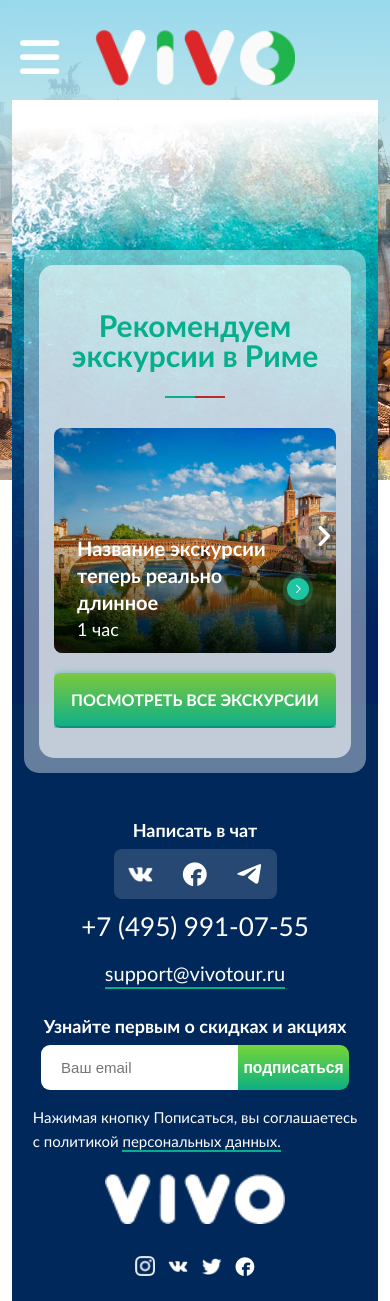
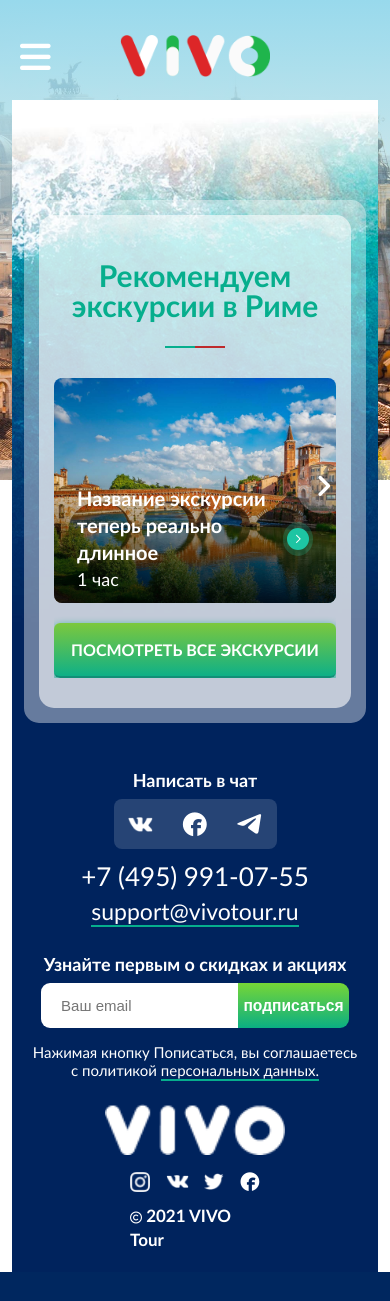
Before and after one commit to fishok11/vivotour, a PHP site: page /lib_site/templates/common_outer.php in a window 390 px wide. After the commit the page ends 1272 px from the top, so only its background shows below. Run offline with PHP 8.4, Linux system fonts and the light colour scheme; the template is opened without the code that fills it, so the values that code supplies are empty; some libraries are stand-ins or nearby versions.

Commit message:
remake header & footer

```diff
--- a/www/css/redesignStyle.css
+++ b/www/css/redesignStyle.css
@@ -1496,13 +1499,13 @@ h3 {
 
 .footer {
     height: auto;
-    background-color: #00285b;
+    background-color: #00235d;
     background-image: url("/imageNew/backgrounds_1920/footerall.jpg");
     background-size: 100% auto;
     background-position: top;
     background-repeat: no-repeat;
     padding-bottom: 50px;
-    padding-top: 150px;
+    padding-top: 100px;
 }
 .page-index .footer {
     background-image: url("/imageNew/backgrounds_1920/footer.jpg");
@@ -1578,6 +1582,23 @@ h3 {
     font-weight: bold;
     color: #FFFFFF;
     margin: 0;
+    padding-top: 18px;
+    position: relative;
+    top: 6px;
+    line-height: 0.8em;
+}
+.footer-copyright {
+    font-size: 12px;
+    margin-bottom: 3px;
+}
+.footer-contacts-chat-text2-mobile {
+    width: fit-content;
+    display: none;
+    font-size: 17px;
+    font-weight: bold;
+    color: #FFFFFF;
+    margin: 0;
+
 }
 .footer-contacts-chat-messenger {
     width: 163px;
@@ -1680,6 +1701,7 @@ h3 {
     font-weight: 100;
     color: #FFFFFF;
     margin: 0;
+    line-height: 1.2em;
 }
 .footer-contacts-icons {
     width: 120px;
@@ -1689,21 +1711,20 @@ h3 {
 .footer-contacts-icons-logo {
     background-image: url("/imageNew/icons/logofooter.png");
     width: 120px;
-    height: 35px;
+    height: 39px;
     background-size: contain;
     background-repeat: no-repeat;
     background-position: center;
-    margin: 0 0 28px 0;
+    margin: 5px 0 19px 0;
 }
 .footer-contacts-icons-massengers {
     display: flex;
     align-items: center;
     align-content: center;
     justify-content: space-between;
-    margin: 0 0 25px 0;
+    margin: 18px 0 23px 0;
 }
 .footer-contacts-icons-inst,
-.footer-contacts-icons-vk,
 .footer-contacts-icons-tw,
 .footer-contacts-icons-fb {
     width: 20px;
@@ -1712,6 +1733,13 @@ h3 {
     background-repeat: no-repeat;
     background-position: center;
 }
+.footer-contacts-icons-vk {
+    width: 23px;
+    height: 25px;
+    background-size: contain;
+    background-repeat: no-repeat;
+    background-position: center;
+}
 .footer-contacts-icons-inst {
     background-image: url("/imageNew/icons/inst.png");
 }
@@ -2349,7 +2390,11 @@ h3 {
         background-size: 140% auto;
         background-position: top;
         height: auto;
-        padding-bottom: 0;
+        padding-bottom: 20px;
+        width: 100%;
+    }
+    .page-index .footer {
+        padding-bottom: 20px;
     }
     .footer-menu {
         display: none;
@@ -2361,19 +2406,29 @@ h3 {
         padding-top: 15px;
         margin-top: 0;
     }
+    .footer-contacts-numbers-phone {
+        margin-bottom: 10px;
+    }
     .footer-contacts-chat,
     .footer-contacts-numbers,
     .footer-contacts-mailing,
     .footer-contacts-icons {
         align-items: center;
     }
+    .footer-contacts-icons {
+        width: 130px;
+    }
     .footer-contacts-chat-text2,
     .footer-contacts-numbers-hours,
     .footer-contacts-icons-logo-cards {
         display: none;
     }
+    .footer-contacts-chat-text2-mobile {
+        display: block;
+    }
     .footer-contacts-numbers-mail {
         order: 1;
+        font-size: 23px;
     }
     .footer-contacts-chat-text1 {
         margin-bottom: 7px;
@@ -2383,10 +2438,12 @@ h3 {
     }
     .footer-contacts-mailing-text {
         margin-bottom: 15px;
+        text-align: center;
     }
     .footer-contacts-icons-logo {
         width: 180px;
         height: 60px;
+        margin-bottom: 0;
     }
     .footer-contacts-mailing {
         width: 100%;
@@ -2395,28 +2452,36 @@ h3 {
         width: 70%;
     }
     .footer-contacts-mailing-input {
-        width: 64%;
+        width: 61%;
         height: 45px;
     }
     .footer-contacts-mailing-button {
-        width: 36%;
+        width: 39%;
         height: 45px;
         font-size: 20px;
-        font-weight: bold;
+        font-weight: 500;
     }
     .footer-contacts-icons-massengers {
         width: 100%;
         justify-content: space-between;
+        margin: 10px 0;
     }
 }
 @media (max-width: 600px) {
+    .page-index .header {
+        height: 400px;
+    }
+    .page-index .header-middle {
+        margin-top: 30px;
+    }
+    .page-article .header,
+    .page-excursion .header {
+        height: 350px;
+    }
     .g-container {
         padding: 0 12px;
         box-sizing: border-box;
     }
-    .page-index .header {
-        height: 500px;
-    }
     .header-container {
         background-image: linear-gradient( rgb(152, 217, 236,1) 0%, rgba(173,220,234,0) 70%);
     }
@@ -2425,23 +2490,29 @@ h3 {
     }
     .header-burger-link {
         display: block;
+        font-size: 35px;
+        top: 40px;
+    }
+    .header-burger-menu-arrow {
+        font-size: 35px;
+        top: 40px;
     }
     .header-top {
         display: flex;
         justify-content: center;
     }
     .header-logo {
-        max-width: 200px;
+        max-width: 150px;
         width: 100%;
-        max-height: 60px;
+        max-height: 45px;
         height: 100%;
         background-size: contain;
-        margin-top: 30px;
+        margin-top: 35px;
     }
     .header-logo-link {
-        max-width: 200px;
+        max-width: 150px;
         width: 100%;
-        max-height: 60px;
+        max-height: 45px;
         height: 100%;
     }
     .header-menu {
@@ -2566,7 +2642,6 @@ h3 {
         background-size: 300% auto;
         background-position: top;
         height: auto;
-        padding-bottom: 0;
     }
     .footer-menu {
         display: none;
@@ -2619,7 +2694,7 @@ h3 {
         width: 36%;
         height: 45px;
         font-size: 4vw;
-        font-weight: bold;
+        font-weight: 600;
     }
     .footer-contacts-icons-massengers {
         width: 100%;
--- a/www/lib_site/templates/common_outer.php
+++ b/www/lib_site/templates/common_outer.php
@@ -382,7 +382,7 @@ ga('send', 'pageview');
                         <a href="#" class="footer-contacts-chat-fb"></a>
                         <a href="#" class="footer-contacts-chat-tg"></a>
                     </div>
-                    <p class="footer-contacts-chat-text2">2021 VIVO Tour</p>
+                    <p class="footer-contacts-chat-text2"><i class="fa-regular fa-copyright footer-copyright"></i> 2021 VIVO Tour</p>
                 </div>
                 <div class="footer-contacts-numbers">
                     <a href="#" class="footer-contacts-numbers-mail">support@vivotour.ru</a>
@@ -406,6 +406,7 @@ ga('send', 'pageview');
                         <a href="" class="footer-contacts-icons-fb"></a>
                     </div>
                     <a href="" class="footer-contacts-icons-logo-cards"></a>
+                    <p class="footer-contacts-chat-text2-mobile"><i class="fa-regular fa-copyright footer-copyright"></i> 2021 VIVO Tour</p>
                 </div>
             </div>
         </div>
--- a/www/lib_site/templates/index.php
+++ b/www/lib_site/templates/index.php
@@ -20,7 +20,7 @@
     </div> -->
                 <div class="header-middle">
                     <div class="header-middle-container">
-                        <p class="header-middle-textTop">увлекателные экскурсии</p>
+                        <p class="header-middle-textTop">увлекательные экскурсии</p>
                         <p class="header-middle-textMiddle">ПО ИТАЛИИ И ЕВРОПЕ</p>
                         <p class="header-middle-textBottom">100 городов и направлений</p>
                     </div>
```
Also changed, not shown: other parts of www/css/redesignStyle.css (+57 -35 lines).
